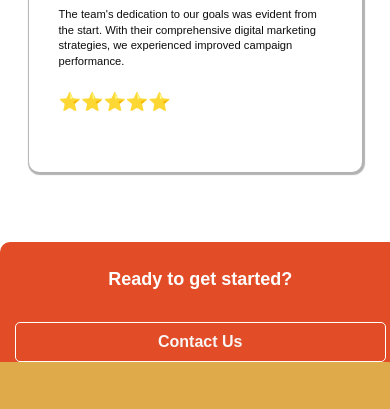
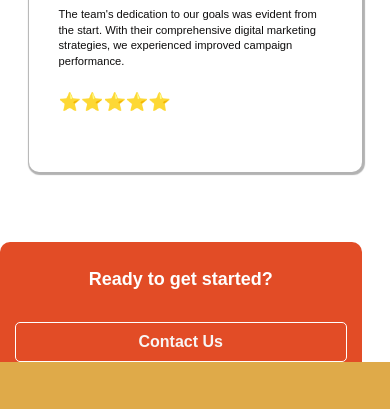
Before and after one commit to mawuleagbe1/solution, a plain HTML site: page Create Solution/index.html in a window 390 px wide. Shown: the part 5390-5799 px from the top of the page. Drawn offline with Linux system fonts and the light colour scheme.

Commit message:
Update media.css

```diff
--- a/Create Solution/media.css
+++ b/Create Solution/media.css
@@ -175,7 +175,7 @@
 
 @media screen and (max-width: 1024px) { /* Tablets */
     .cta {
-        width: 90%;
+        width: 70%;
         height: 70px;
         font-size: 18px;
         flex-wrap: wrap;
@@ -186,7 +186,7 @@
 
 @media screen and (max-width: 768px) { /* Mobile devices */
     .cta {
-        width: 95%;
+        width: 85%;
         height: auto;
         font-size: 16px;
         flex-direction: column;
```
